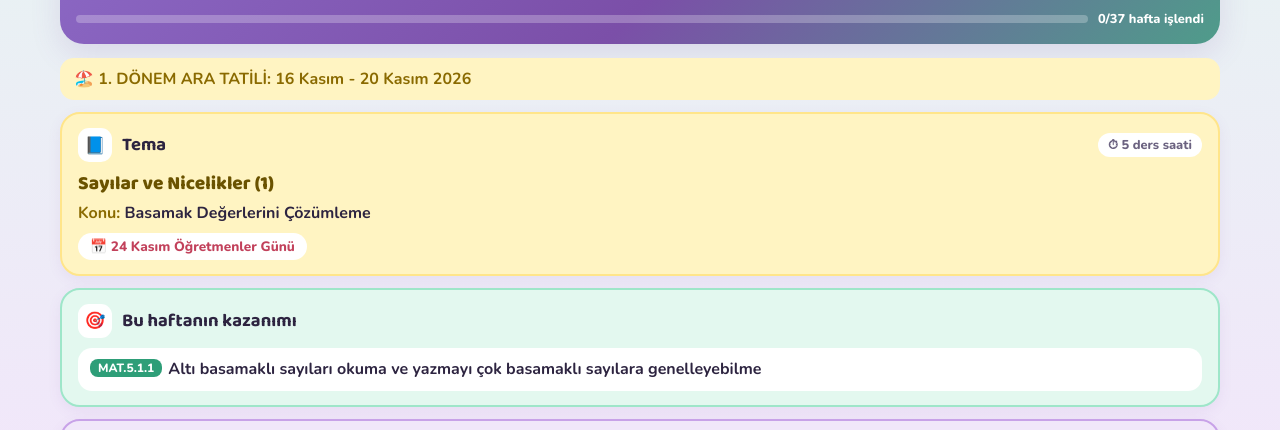
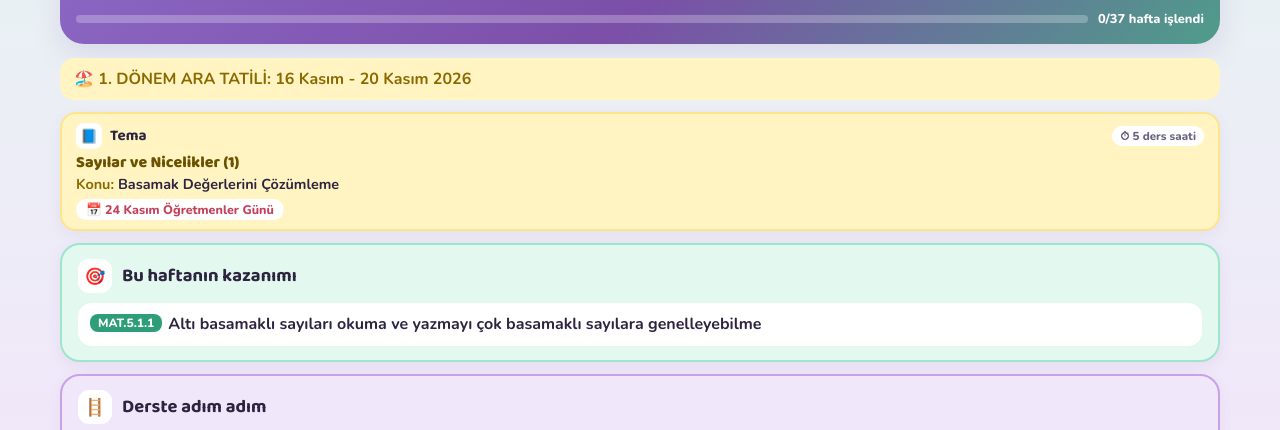
Before and after one commit to Ozgeeeeozturk/hipotenusmatematik, a plain HTML site: page kazanimlar.html in a window 1280 px wide. Shown: the part 349-779 px from the top of the page. Drawn offline with nearby package versions, Linux system fonts and the light colour scheme.

Commit message:
Tema kutusu küçültüldü

```diff
--- a/games.css
+++ b/games.css
@@ -522,6 +522,14 @@ textarea.input{resize:vertical;min-height:64px;font-family:inherit}
 .kz-block.m{background:var(--mint-light);border:2px solid var(--mint)}
 .kz-block.l{background:var(--lilac-light);border:2px solid var(--lilac)}
 .kz-block.w{background:#fff;border:2px solid var(--lilac-light)}
+.kz-block.y{padding:9px 14px;border-radius:16px}
+.kz-block.y .kz-bh{margin-bottom:4px;gap:8px}
+.kz-block.y .kz-ic{width:26px;height:26px;border-radius:8px;font-size:.85rem}
+.kz-block.y .kz-bh h3{font-size:.95rem}
+.kz-block.y .kz-saat{padding:2px 8px;font-size:.72rem}
+.kz-block.y .kz-tema{font-size:1rem}
+.kz-block.y .kz-konu{margin-top:2px;font-size:.9rem;line-height:1.35}
+.kz-block.y .kz-day{margin-top:5px;padding:2px 10px;font-size:.78rem}
 .kz-bh{display:flex;align-items:center;gap:10px;margin-bottom:10px}
 .kz-bh h3{font-family:'Baloo 2',cursive;font-size:1.15rem;color:var(--ink);line-height:1.1}
 .kz-ic{display:grid;place-items:center;width:34px;height:34px;border-radius:11px;background:#fff;font-size:1.05rem;flex-shrink:0}
--- a/sw.js
+++ b/sw.js
@@ -1,5 +1,5 @@
 /* Hipotenüs service worker: çevrimdışı çalışma ve hızlı açılış */
-const VERSION = 'hipotenus-v99';
+const VERSION = 'hipotenus-v100';
 const SHELL = [
   './', 'index.html', 'giris.html', 'sifre-yenile.html', 'gizlilik.html', 'oyunlar.html', 'oyun.html', 'olustur.html', 'aci-ustasi.html', 'aci-ustasi.js', 'pergel.html', 'pergel.js', 'yaricap-tasi.html', 'yaricap-tasi.js', 'es-dogru.html', 'es-dogru.js', 'saat-aci.html', 'saat-aci.js', 'acinim.html', 'acinim.js', 'kup-gorunum.html', 'prizmalar.html', 'prizmalar.js', 'katla-kes.html', 'katla-kes.js', 'kup-gorunum.js', 'basamak-degeri.html', 'basamak-degeri.js', 'cekirge.html', 'cekirge.js', 'termometre.html', 'termometre.js', 'ucgen-avcisi.html', 'ucgen-avcisi.js', 'cember-ucgen.html', 'cember-ucgen.js', 'esit-aralik.html', 'esit-aralik.js', 'fayans.html', 'fayans.js', 'sinif.html', 'sinif.js', 'carpim-merdiveni.html', 'carpim-merdiveni.js', 'aci-boyama.html', 'aci-boyama.js', 'serit-modeli.html', 'serit-modeli.js', 'cay-bardagi.html', 'cay-bardagi.js', 'takip.html', 'takip.js', 'kazanimlar.html', 'kazanimlar.js', 'kazanimlar-veri.js', 'calisma-kagitlari.html', 'etkinlik-setleri.html', 'degerlendirme-testleri.html', 'zaman-cizelgesi.html', 'kavram-yanilgilari.html', 'katlama-sorulari.html', 'formul-ispatlari.html', 'matematigin-gizemleri.html', 'sembollerin-tarihi.html', 'matematik-gunluk-yasam.html', 'tarih.js', 'style.css', 'games.css', 'app.js', 'games.js', 'ses.js', 'config.js', 'vendor/supabase.js', 'manifest.webmanifest',
   'icons/icon-192.png', 'icons/icon-512.png', 'icons/apple-touch-icon.png', 'icons/favicon-32.png',
```
